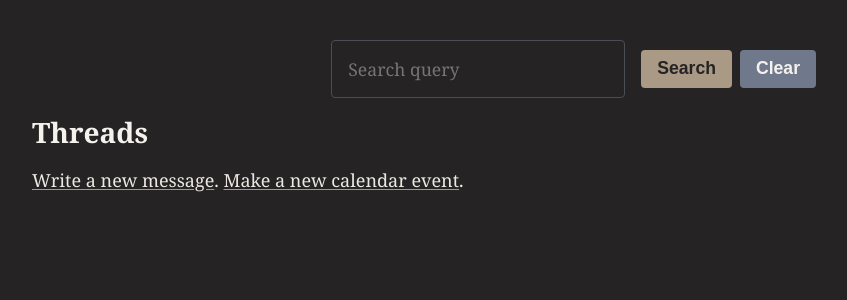
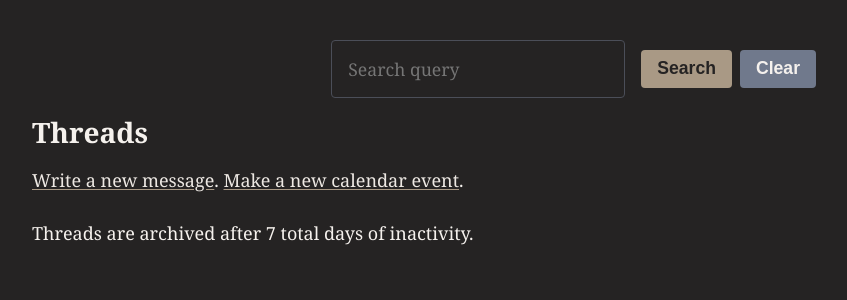
Before and after one commit to apiarian/village, a Flask app: template village_py/village/templates/threads.html in a window 1280 px wide. Shown: the part 74-374 px from the top of the page, without its empty margins (208-1055 px from the left). Run offline with Flask 3, Linux system fonts and the light colour scheme; the template is opened without the code that fills it, so the values that code supplies are empty; parts of the project's set-up code (start-up, migrations or seed data) failed here and were passed over; some libraries are stand-ins or nearby versions.

Commit message:
thread archive documentation

```diff
--- a/village_py/village/templates/threads.html
+++ b/village_py/village/templates/threads.html
@@ -40,7 +40,8 @@
     message</a>. <a href="/threads/new?template=calendar-event">Make
     a new calendar event</a>.</p>
 {% else %}
-<p><a href="/threads?archive=false">Back to current threads.</a></p>
+<p><a href="/threads?archive=false">Back to current threads.</a>
+  Archived threads expire after 21 total days of inactivity.</p>
 {% endif %}
 <ul class="threads-list">
   {% for thread_info in threads %}
@@ -97,8 +98,12 @@
 </ul>
 {% endif %}
 
-{% if not is_archive and archive_has_threads %}
-<p><a href="/threads?archive=true">Go to archive.</a></p>
+{% if not is_archive %}
+<p>Threads are archived after 7 total days of inactivity.
+{% if archive_has_threads %}
+<a href="/threads?archive=true">Go to archive.</a>
+{% endif %}
+</p>
 {% endif %}
 
 
```
